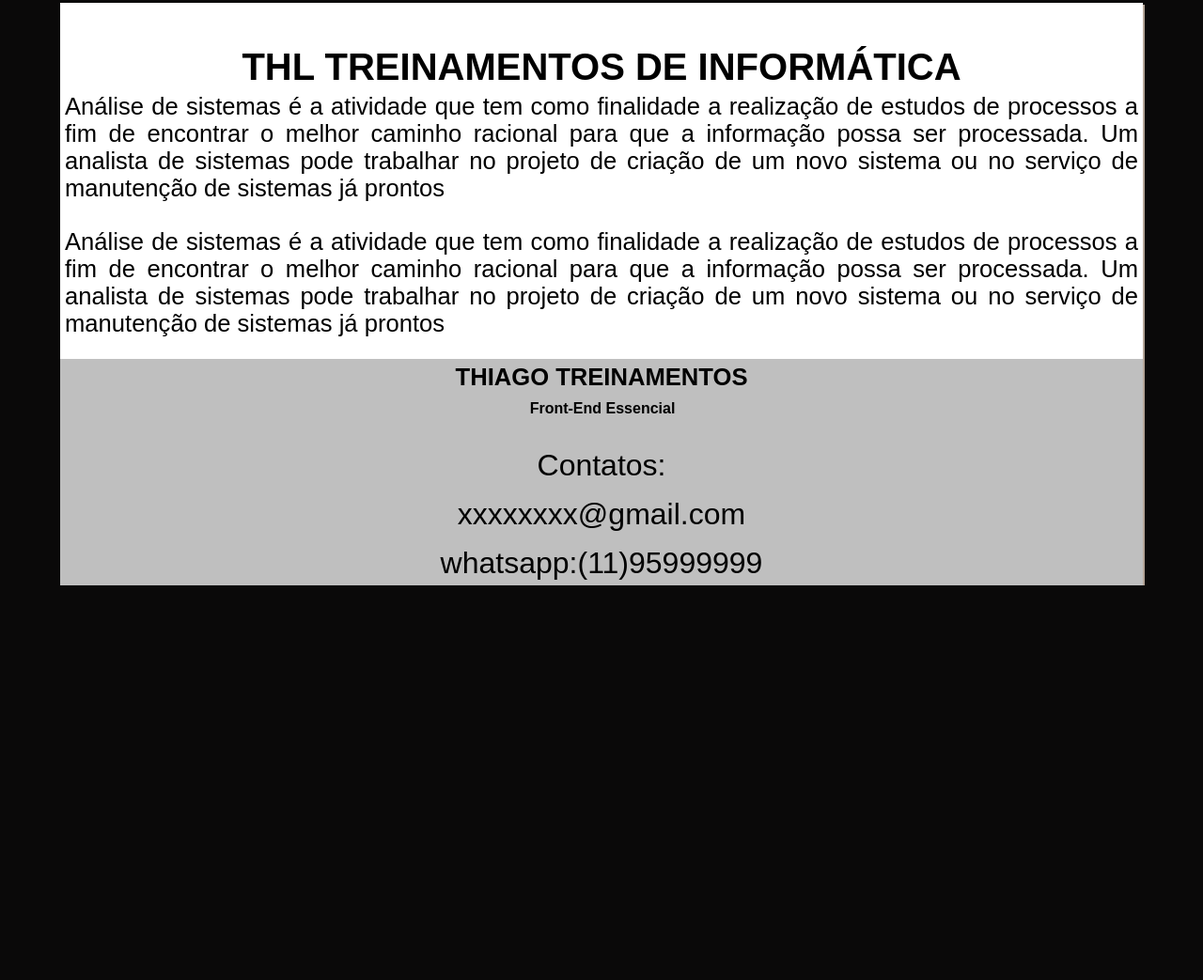
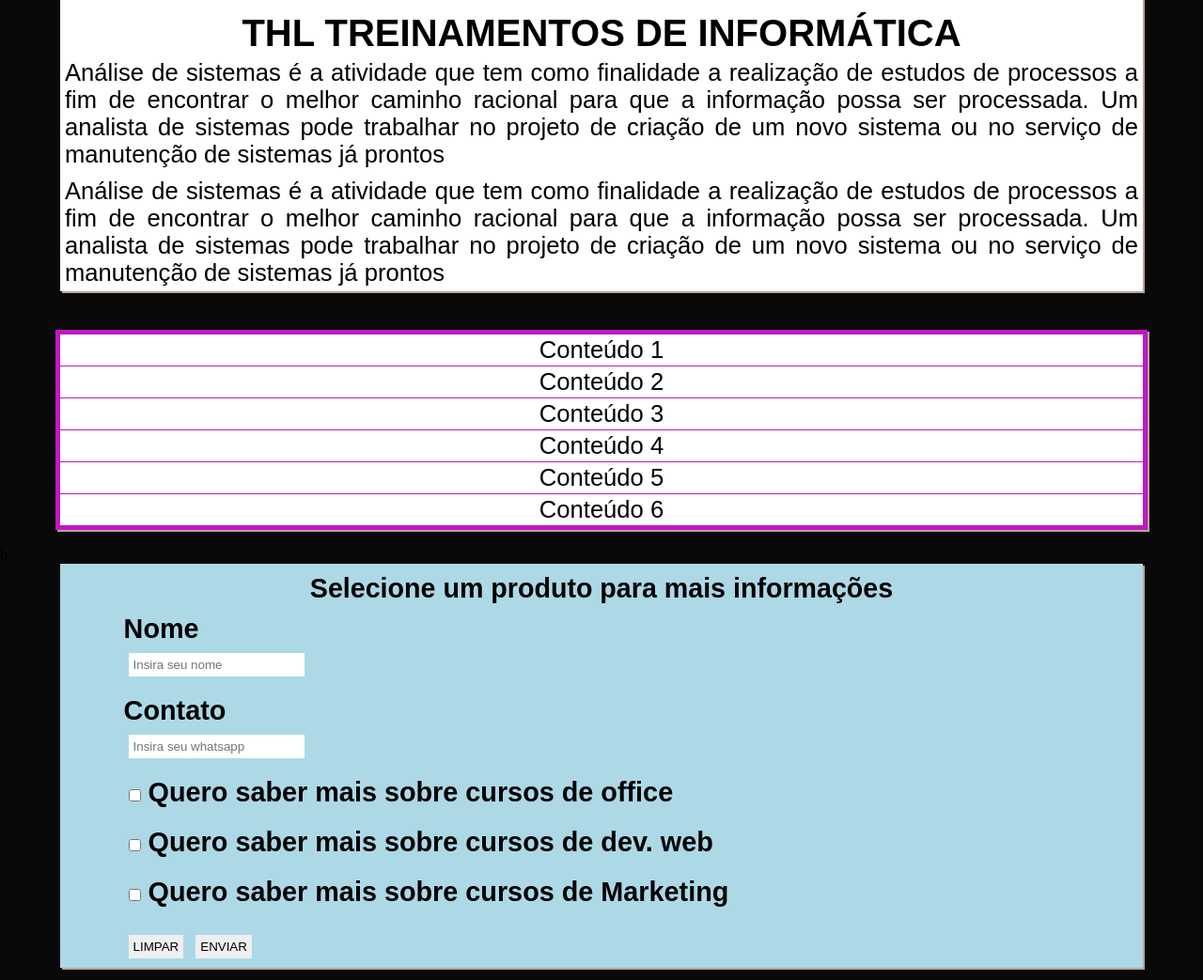
Before and after one commit to thiagoleite77/aplica-o-web, a plain HTML site: page index.html in a window 1280 px wide. Shown: the part 437-1480 px from the top of the page at 94% size. Before the commit the page ends 1060 px from the top, so only its background shows below. Drawn offline with Linux system fonts and the light colour scheme.

Commit message:
form adicionado

```diff
--- a/index.html
+++ b/index.html
@@ -11,11 +11,13 @@
       border: 0;
       padding: 0;
     }
-    hmtl{
-      font-size: 62,5%;
+
+    hmtl {
+      font-size: 62, 5%;
 
     }
-     p{
+
+    p {
       font-family: arial;
       text-align: justify;
       padding: 5px;
@@ -26,22 +28,25 @@
     header {
       background-color: rgba(0, 0, 0, 0.25);
       font-family: arial;
-      color: #fff;
+      color: #ffffff;
       padding: 0px;
       width: 100%;
-      position:fixed;
+      position: fixed;
 
     }
-    h1{
+
+    h1 {
       font-family: arial;
       text-align: center;
       padding-top: 10px;
       font-size: 2.5rem;
     }
-    p{
+
+    p {
       font-family: arial;
     }
-    h2{
+
+    h2 {
       font-family: arial;
       text-align: center;
       padding-top: 10px;
@@ -65,39 +70,45 @@
       padding-left: 7px;
 
     }
-    body{
-      background-color: rgb(10, 9, 9);;
+
+    body {
+      background-color: rgb(10, 9, 9);
+      ;
     }
 
-    .container{
+    .container {
       display: block;
-      background-color: #fff;
+      background-color: #ffffff;
       width: 95%;
       box-shadow: 2px 2px #b3a497;
       margin: 0 auto;
       max-width: 90%;
       min-width: 90%;
     }
-    footer{
+
+    footer {
       font-family: arial;
       color: #000000;
-      background-color: rgba(0, 0, 0, 0.25);
+      background-color: rgba(236, 236, 236, 0.25);
       text-align: center;
     }
-    .texto-footer{
+
+    .texto-footer {
       text-align: center;
       font-family: arial;
       padding-top: 10px;
       font-size: 2.0rem;
     }
-    h5{
+
+    h5 {
       color: #000000;
       font-family: arial;
       text-align: center;
       padding: 1px;
       font-size: 1.9rem;
     }
-    .compre{
+
+    .compre {
       background-color: rgb(36, 136, 161);
       width: 150px;
       height: 170px;
@@ -107,7 +118,8 @@
       margin-top: 0%;
       z-index: 1;
     }
-    button{
+
+    button {
       font-family: arial;
       text-align: center;
       padding: 2px;
@@ -117,7 +129,50 @@
 
     }
 
+    #grid-container {
 
+      margin-top: 5px;
+      background-color: #c018c0;
+      padding: 5px;
+    }
+
+    .grid {
+      display: grid;
+      grid-template-columns: repeat(auto-fill, minmax (300px, 1fr));
+      grid-gap: 1px;
+      max-width: 1200px;
+      margin: 0 auto;
+    }
+
+    .grid div {
+      background-color: #fff;
+      font-family: arial;
+      text-align: center;
+      font-size: 1.6rem;
+      padding: 2px;
+    }
+
+    #formulario {
+      background-color: rgba(173, 216, 230, 1.0);
+    }
+
+
+    .formulario-contato {
+      font-family: arial;
+      font-size: 1.8rem;
+      padding: 10px;
+      text-align: left;
+      margin-left: 5%;
+      font-weight: bold;
+    }
+
+    input {
+      font-family: sans-serif;
+      font: size 1.7em;
+      padding: 5px;
+      margin-left:5px;
+
+    }
   </style>
 
 <body>
@@ -135,7 +190,6 @@
 
   <br><br>
   <section class="container">
-    <br><br>
     <h1>THL TREINAMENTOS DE INFORMÁTICA</h1>
     <h2>Cursos de informática e tecnologia</h2>
     <P>
@@ -149,10 +203,6 @@
       trabalhar no projeto de criação de um novo sistema ou no serviço de manutenção de sistemas já prontos
     </P>
 
-      <footer>
-
-      </footer>
-
   </section>
   <br>
   <section class="container">
@@ -163,14 +213,71 @@
       encontrar o melhor caminho racional para que a informação possa ser processada. Um analista de sistemas pode
       trabalhar no projeto de criação de um novo sistema ou no serviço de manutenção de sistemas já prontos
     </P>
-      <br>
     <P>
       Análise de sistemas é a atividade que tem como finalidade a realização de estudos de processos a fim de
       encontrar o melhor caminho racional para que a informação possa ser processada. Um analista de sistemas pode
       trabalhar no projeto de criação de um novo sistema ou no serviço de manutenção de sistemas já prontos
     </P>
+  </section>
   <br>
+  <br>
+  <section class="container" id=grid-container>
 
+    <div class="grid">
+
+      <div>Conteúdo 1</div>
+      <div>Conteúdo 2</div>
+      <div>Conteúdo 3</div>
+      <div>Conteúdo 4</div>
+      <div>Conteúdo 5</div>
+      <div>Conteúdo 6</div>
+
+    </div>
+
+
+
+  </section>
+  <br>b
+  <section class="container" id="formulario">
+
+    <h2 class="tlt">Selecione um produto para mais informações</h2>
+
+    <form action="#" method="get" target="_blank">
+      <p class="formulario-contato">
+        <label for="nome">Nome</label><br>
+        <input type="text" id="nome" name="nome" placeholder="Insira seu nome">
+      </p>
+
+      <p class="formulario-contato">
+        <label for="contato">Contato</label><br>
+        <input type="tel" id="tel" name="tel" placeholder="Insira seu whatsapp">
+      </p>
+
+      <p class="formulario-contato">
+        <input type="checkbox" id="office" name="office" value="cursos de office">
+        <label for="office">Quero saber mais sobre cursos de office</label><br>
+      </p>
+
+      <P class="formulario-contato">
+        <input type="checkbox" id="web" name="web" value="cursos de dev. web">
+        <label for="web">Quero saber mais sobre cursos de dev. web</label>
+
+      <P class="formulario-contato">
+        <input type="checkbox" id="Marketing" name="Marketing" value="cursos de Marketing">
+        <label for="Marketing">Quero saber mais sobre cursos de Marketing</label><br>
+      </p>
+
+      <p class="formulario-contato">
+        <input type="reset" value="LIMPAR">
+        <input type="submit" value="ENVIAR">
+      </p>
+
+    </form>
+
+  </section>
+
+  <br>
+  <br>
   <footer>
     <h3>THIAGO TREINAMENTOS</h3>
     <h4>Front-End Essencial</h4>
```
Lines whose indentation alone changed are shown as unchanged.
